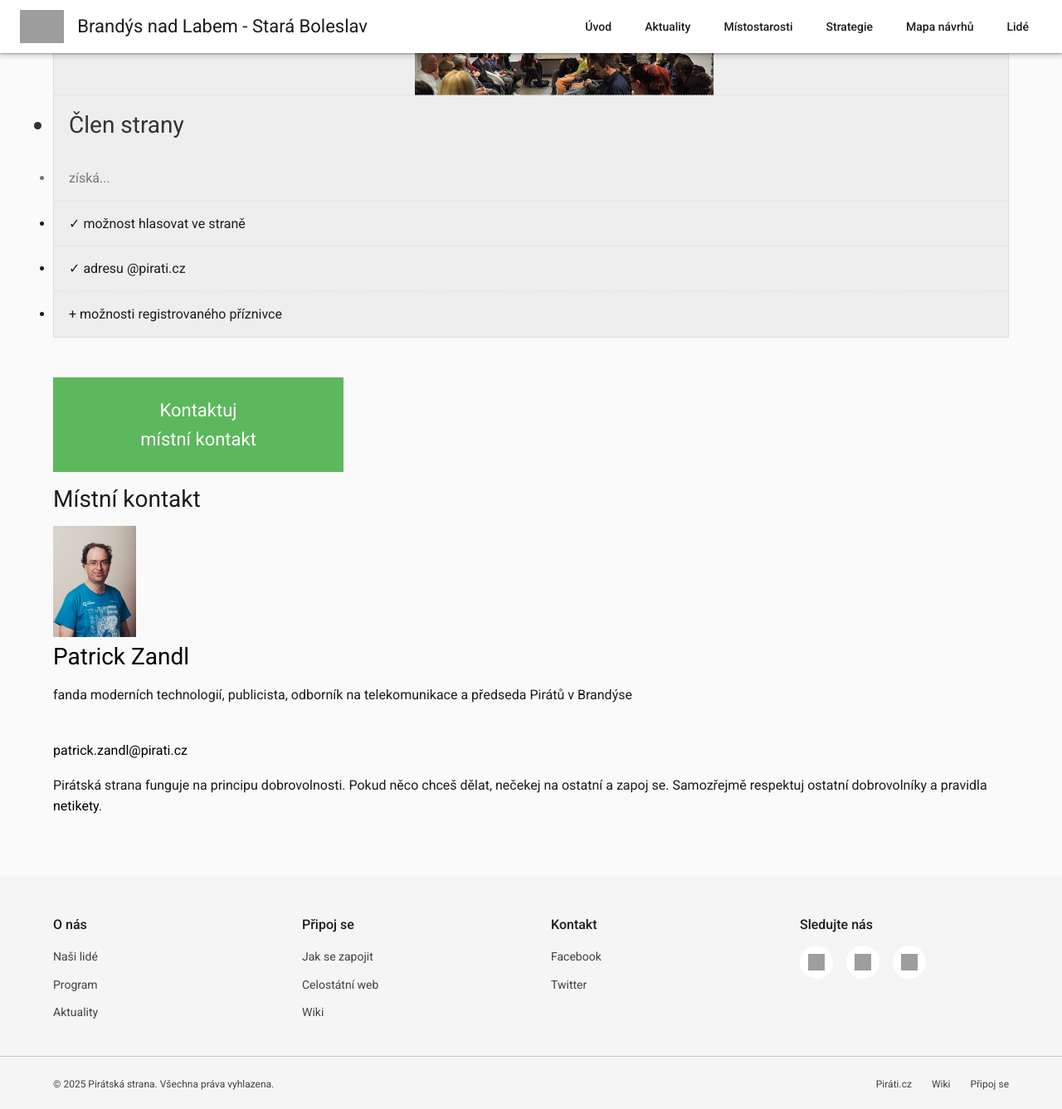
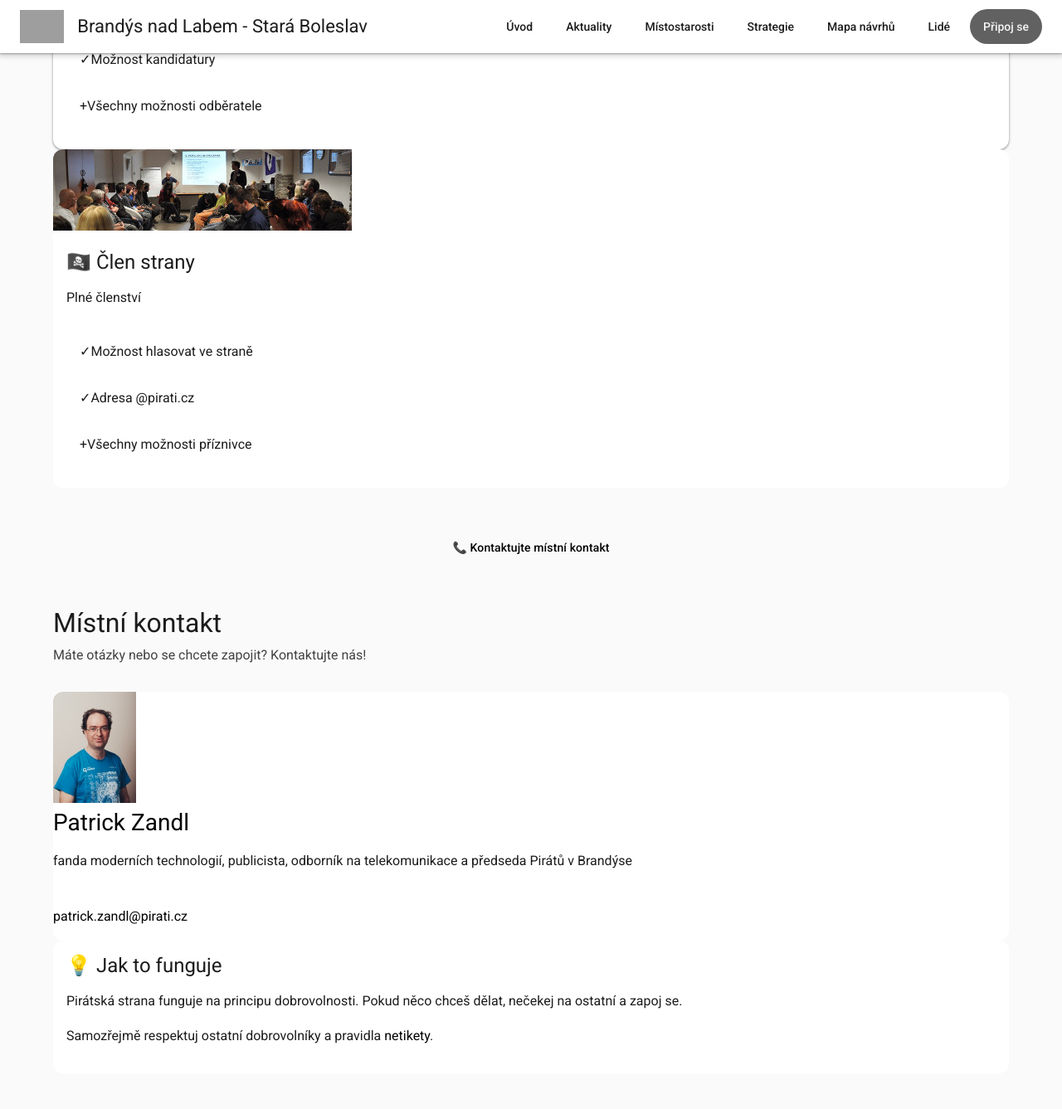
Before and after one commit to tangero/brandys-pirati, a Jekyll site: the page built from pripoj-se/index.html, in a window 1280 px wide and 1400 px high, scrolled down 852 px, cut to the strip 0-1337 px from the top of the window. Shown: the whole strip at 83% size. Built offline with Jekyll 4.4.1, drawn with Linux system fonts in a browser that asks for light colours; some of the changed text lies outside the part shown; grey boxes are pictures that could not be loaded.

Commit message:
Pripoj se

```diff
--- a/_includes/header-md3.html
+++ b/_includes/header-md3.html
@@ -131,8 +131,8 @@
     <a href="{{ '/strategie/' | relative_url }}" class="md-nav-button {% if page.url contains '/strategie' %}md-nav-button--active{% endif %}">Strategie</a>
     <a href="{{ '/mapa-navrhu/' | relative_url }}" class="md-nav-button {% if page.url contains '/mapa-navrhu' %}md-nav-button--active{% endif %}">Mapa návrhů</a>
     <a href="{{ '/lide/' | relative_url }}" class="md-nav-button {% if page.url contains '/lide' %}md-nav-button--active{% endif %}">Lidé</a>
+    <a href="{{ '/pripoj-se/' | relative_url }}" class="md-nav-button {% if page.url contains '/pripoj-se' %}md-nav-button--active{% endif %}">Připoj se</a>
     <!-- <a href="{{ '/volby-2018/program/' | relative_url }}" class="md-nav-button {% if page.url contains '/volby-2018' %}md-nav-button--active{% endif %}">Program</a> -->
-    <!-- <a href="{{ '/pripoj-se/' | relative_url }}" class="md-nav-button {% if page.url contains '/pripoj-se' %}md-nav-button--active{% endif %}">Připoj se</a> -->
   </nav>
 
   <button class="md-mobile-menu-button" onclick="toggleMobileMenu()">
@@ -149,8 +149,8 @@
   <a href="{{ '/strategie/' | relative_url }}" class="md-mobile-menu__item">Strategie</a>
   <a href="{{ '/mapa-navrhu/' | relative_url }}" class="md-mobile-menu__item">Mapa návrhů</a>
   <a href="{{ '/lide/' | relative_url }}" class="md-mobile-menu__item">Lidé</a>
+  <a href="{{ '/pripoj-se/' | relative_url }}" class="md-mobile-menu__item">Připoj se</a>
   <!-- <a href="{{ '/volby-2018/program/' | relative_url }}" class="md-mobile-menu__item">Program</a> -->
-  <!-- <a href="{{ '/pripoj-se/' | relative_url }}" class="md-mobile-menu__item">Připoj se</a> -->
 </nav>
 
 <script>
--- a/pripoj-se/index.html
+++ b/pripoj-se/index.html
@@ -1,98 +1,165 @@
 ---
 layout: default
-img: brand/logo.svg
+title: Připoj se
 ---
 
-<div class="row">
-  <div class="medium-12 large-12 columns">
-    <section class="o-section o-section--spaceBot">
-      <div class="o-section-inner">
-        <div class="o-section-block" data-equalizer data-equalize-on="medium">
-          <div class="column medium-4">
-            <ul class="pricing-table no-bullet text-center" data-equalizer-watch>
-              <li class="pricing-table-header-img" style="background-image:url('{{ 'odberatel.jpg' | prepend: '/assets/img/teams/' | relative_url}}')"></li>
-              <!--CC-BY Kartik Malik source https://flic.kr/p/aQaGzX -->
-              <li class="price">Odběratel novinek</li>
-              <li class="description">získá...</li>
-              <li>✓ pozvánky na akce</li>
-              <li>✓ pravidelné novinky do e-mailu</li>
-              <li>
-              Nezapomeň sledovat <a href="{{ site.data.links.group.facebook_page }}">náš Facebook!
-              <i class="fa fa-facebook-official" aria-hidden="true"></i>
-              </a></li>
-            </ul>
+<div class="md-section">
+  <div class="md-section__header">
+    <h1 class="md-section__title">Připoj se k nám</h1>
+    <p class="md-section__subtitle">Vyberte si způsob zapojení, který vám nejvíce vyhovuje</p>
   </div>
-          <div class="column medium-4">
-            <ul class="pricing-table no-bullet text-center" data-equalizer-watch>
-              <li class="pricing-table-header-img" style="background-image:url('{{ 'priznivec.jpg' | prepend: '/assets/img/teams/' | relative_url}}')"></li>
-              <li class="price"  title="Doporučujeme!">Registrovaný příznivec <span style="color:yellow"><i class="fa fa-star"></i></span></li>
-              <li class="description">získá...</li>
-              <li>✓ možnost účasti ve vnitřní diskusi</li>
-              <li>✓ možnost kandidatury</li>
-              <li>+ možnosti odběratele novinek</li>
-            </ul>
+
+  <div class="md-grid md-grid--3-col">
+    <!-- Odběratel novinek -->
+    <div class="md-card">
+      <div class="md-card__media">
+        <img src="{{ '/assets/img/teams/odberatel.jpg' | relative_url }}" alt="Odběratel novinek" class="md-card__image">
       </div>
-          <div class="column medium-4">
-            <ul class="pricing-table no-bullet text-center" data-equalizer-watch>
-              <li class="pricing-table-header-img" style="background-image:url('{{ 'clen.jpg' | prepend: '/assets/img/teams/' | relative_url}}')"></li>
-              <li class="price">Člen strany</li>
-              <li class="description">získá...</li>
-              <li>✓ možnost hlasovat ve straně</li>
-              <li>✓ adresu @pirati.cz</li>
-              <li>+ možnosti registrovaného příznivce</li>
+      <div class="md-card__content">
+        <div class="md-card__header">
+          <h3 class="md-card__title">📧 Odběratel novinek</h3>
+          <p class="md-card__subtitle">Základní informovanost</p>
+        </div>
+
+        <div class="md-card__body">
+          <ul class="md-list">
+            <li class="md-list__item">
+              <span class="md-list__icon">✓</span>
+              <span class="md-list__text">Pozvánky na akce</span>
+            </li>
+            <li class="md-list__item">
+              <span class="md-list__icon">✓</span>
+              <span class="md-list__text">Pravidelné novinky do e-mailu</span>
+            </li>
+            <li class="md-list__item">
+              <span class="md-list__icon">📱</span>
+              <span class="md-list__text">Sledujte náš <a href="{{ site.data.links.group.facebook_page | default: '#' }}">Facebook</a></span>
+            </li>
           </ul>
         </div>
       </div>
     </div>
-    </section>
+
+    <!-- Registrovaný příznivec -->
+    <div class="md-card md-card--elevated">
+      <div class="md-card__media">
+        <img src="{{ '/assets/img/teams/priznivec.jpg' | relative_url }}" alt="Registrovaný příznivec" class="md-card__image">
+        <div class="md-card__badge">⭐ Doporučujeme</div>
+      </div>
+      <div class="md-card__content">
+        <div class="md-card__header">
+          <h3 class="md-card__title">🤝 Registrovaný příznivec</h3>
+          <p class="md-card__subtitle">Aktivní zapojení</p>
+        </div>
+
+        <div class="md-card__body">
+          <ul class="md-list">
+            <li class="md-list__item">
+              <span class="md-list__icon">✓</span>
+              <span class="md-list__text">Účast ve vnitřní diskusi</span>
+            </li>
+            <li class="md-list__item">
+              <span class="md-list__icon">✓</span>
+              <span class="md-list__text">Možnost kandidatury</span>
+            </li>
+            <li class="md-list__item">
+              <span class="md-list__icon">+</span>
+              <span class="md-list__text">Všechny možnosti odběratele</span>
+            </li>
+          </ul>
+        </div>
       </div>
     </div>
 
-<div class="row">
-  <div class="medium-12 large-12 columns">
-    <div id="tlacitko" style="    text-align: center;">
+    <!-- Člen strany -->
+    <div class="md-card">
+      <div class="md-card__media">
+        <img src="{{ '/assets/img/teams/clen.jpg' | relative_url }}" alt="Člen strany" class="md-card__image">
+      </div>
+      <div class="md-card__content">
+        <div class="md-card__header">
+          <h3 class="md-card__title">🏴‍☠️ Člen strany</h3>
+          <p class="md-card__subtitle">Plné členství</p>
+        </div>
 
-        <p style="width: 350px; margin-top: 10px; text-align: center; padding: 22px; font-size: 22px; background-color: #5cb85c;border-color: #5cb85c; color: white;" class="c-cta-button c-cta-button--primary">
-        Kontaktuj
-          <br> místní kontakt
+        <div class="md-card__body">
+          <ul class="md-list">
+            <li class="md-list__item">
+              <span class="md-list__icon">✓</span>
+              <span class="md-list__text">Možnost hlasovat ve straně</span>
+            </li>
+            <li class="md-list__item">
+              <span class="md-list__icon">✓</span>
+              <span class="md-list__text">Adresa @pirati.cz</span>
+            </li>
+            <li class="md-list__item">
+              <span class="md-list__icon">+</span>
+              <span class="md-list__text">Všechny možnosti příznivce</span>
+            </li>
+          </ul>
+        </div>
+      </div>
+    </div>
+  </div>
+</div>
+
+<!-- CTA Sekce -->
+<div class="md-section md-section--accent">
+  <div class="md-section__content">
+    <div style="text-align: center; margin: 40px 0;">
+      <a href="#kontakt" class="md-button md-button--primary md-button--large">
+        📞 Kontaktujte místní kontakt
       </a>
     </div>
   </div>
 </div>
 
-<div class="row">
-  <div class="medium-12 large-12 columns">
-    <section class="o-section o-section">
-      <div class="o-section-inner">
-        <div class="o-section-block">
-          <div class="c-BasicPage">
-            <div class="c-BasicPage-content">
-              <h2 itemprop="headline" class="c-BasicPage__title">Místní kontakt</h2>
-              <div class="row collapse">
+<!-- Kontaktní sekce -->
+<div class="md-section" id="kontakt">
+  <div class="md-section__header">
+    <h2 class="md-section__title">Místní kontakt</h2>
+    <p class="md-section__subtitle">Máte otázky nebo se chcete zapojit? Kontaktujte nás!</p>
+  </div>
 
-                <div class="large-6 small-12 columns end o-section-mediumdown-divided-small">
+  <div class="md-grid md-grid--2-col">
+    <div class="md-card">
       {% if site.data.links.group.local_contact_uid %}
-                    {% assign item =  site.people | where_exp:"item","item.uid contains site.data.links.group.local_contact_uid" | first %}
+        {% assign item = site.people | where_exp:"item","item.uid contains site.data.links.group.local_contact_uid" | first %}
         {% include people/local-contact.html param=""%}
+      {% else %}
+        <div class="md-card__content">
+          <div class="md-card__header">
+            <h3 class="md-card__title">Kontaktní osoba</h3>
+          </div>
+          <div class="md-card__body">
+            <p>Kontaktní údaje zatím nejsou dostupné. Můžete nás kontaktovat přes:</p>
+            <ul class="md-list">
+              <li class="md-list__item">
+                <span class="md-list__icon">📧</span>
+                <span class="md-list__text">E-mail</span>
+              </li>
+              <li class="md-list__item">
+                <span class="md-list__icon">📱</span>
+                <span class="md-list__text">Facebook</span>
+              </li>
+            </ul>
+          </div>
+        </div>
       {% endif %}
     </div>
 
-                <div class="large-6 small-12 columns end o-section-mediumdown-divided-small">
-                  <div class="o-media">
-                    <div class="o-media__body">
-                      <blockquote class="c-blockquote c-blockquote--wicon">Pirátská strana funguje na principu dobrovolnosti.
-                        Pokud něco chceš dělat, nečekej na ostatní
-                        a zapoj se. Samozřejmě respektuj ostatní dobrovolníky
-                        a pravidla
-                        <a href="https://redmine.pirati.cz/projects/po/wiki/Pir%C3%A1tsk%C3%A1_netiketa">netikety</a>.</blockquote>
+    <div class="md-card">
+      <div class="md-card__content">
+        <div class="md-card__header">
+          <h3 class="md-card__title">💡 Jak to funguje</h3>
+        </div>
+        <div class="md-card__body">
+          <blockquote class="md-blockquote">
+            <p>Pirátská strana funguje na principu dobrovolnosti. Pokud něco chceš dělat, nečekej na ostatní a zapoj se.</p>
+            <p>Samozřejmě respektuj ostatní dobrovolníky a pravidla <a href="https://redmine.pirati.cz/projects/po/wiki/Pir%C3%A1tsk%C3%A1_netiketa" target="_blank">netikety</a>.</p>
+          </blockquote>
         </div>
       </div>
     </div>
   </div>
 </div>
-          </div>
-        </div>
-      </div>
-    </section>
-  </div>
-</div>
```
Lines whose indentation alone changed are shown as unchanged.
